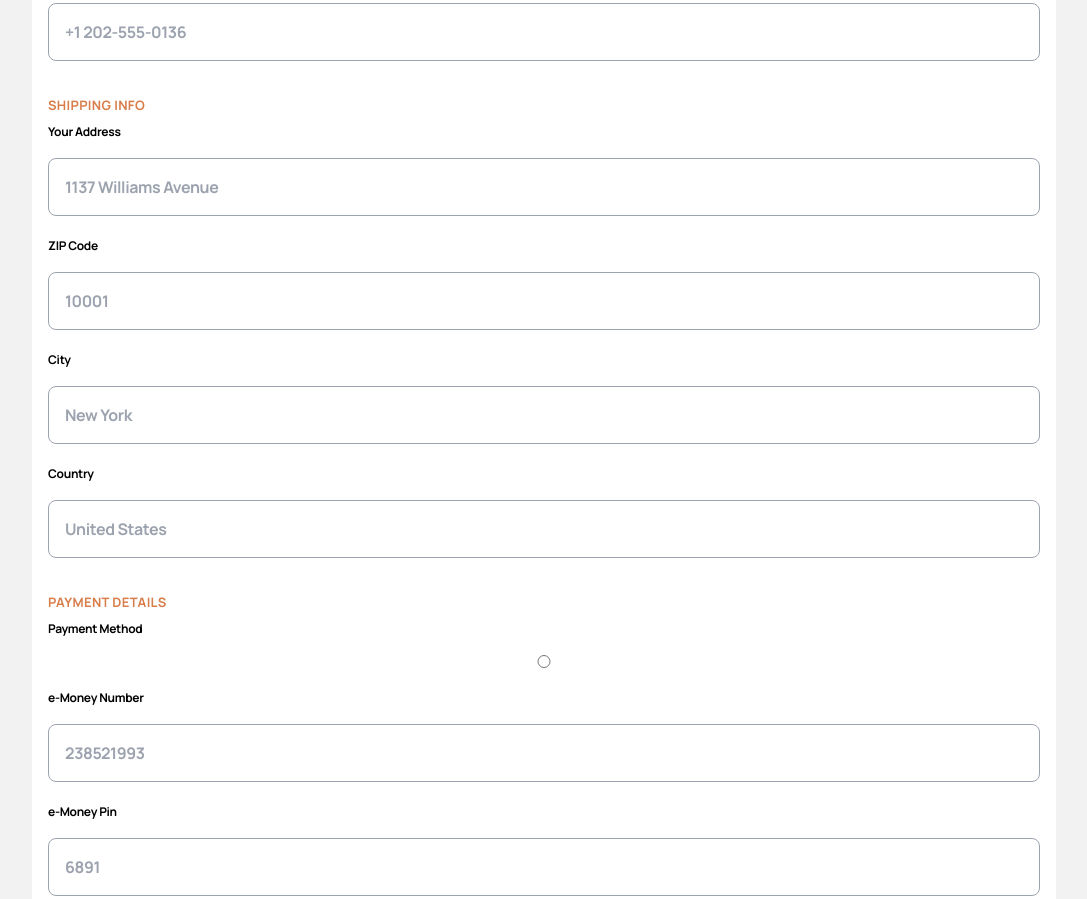
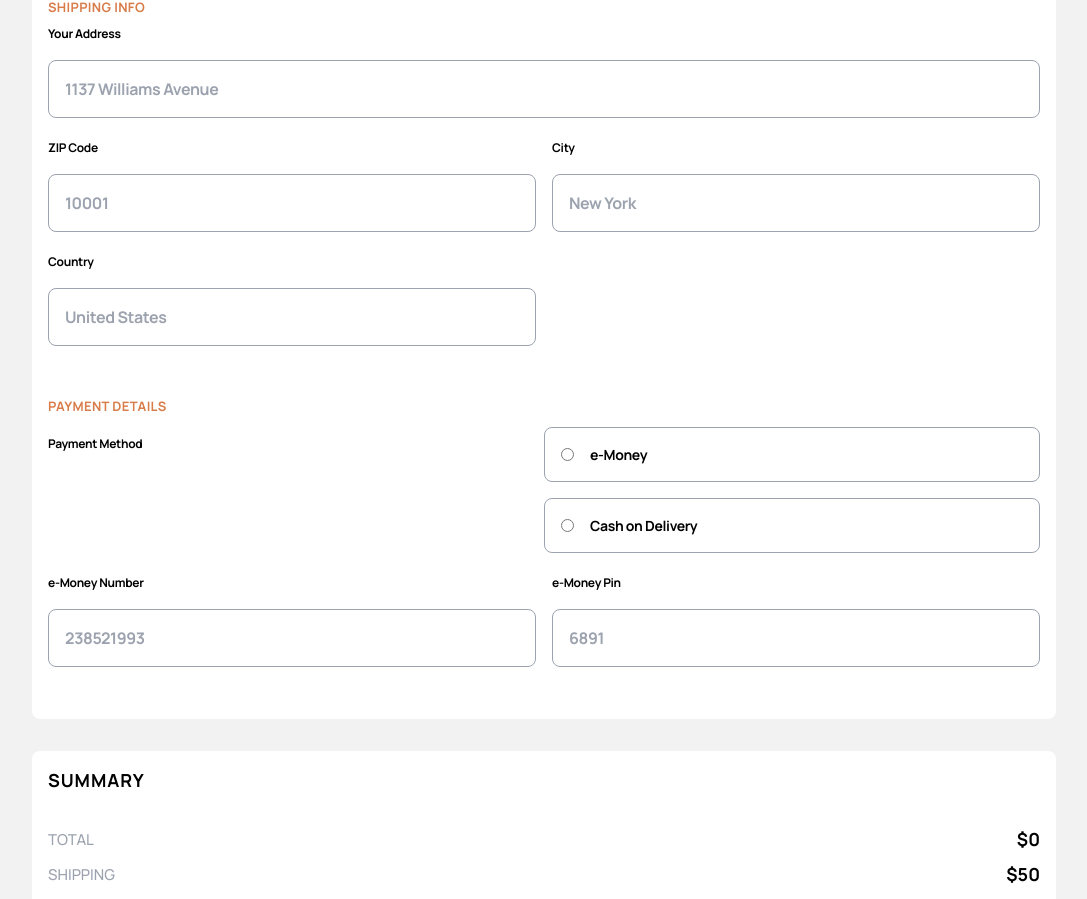
Before and after one commit to lemreyes/audiophile, a Next.js app: page /Checkout in a window 1280 px wide. Shown: the part 553-1452 px from the top of the page, without its empty margins (96-1183 px from the left). Built offline with nearby package versions, Linux system fonts and the light colour scheme.

Commit message:
Checkout tablet layout

```diff
--- a/src/app/Checkout/page.tsx
+++ b/src/app/Checkout/page.tsx
@@ -37,6 +37,8 @@ export default function CheckoutPage() {
               <h2 className="text-accent text-[13px] font-bold tracking-wide leading-[25px] mt-8 uppercase">
                 Billing Details
               </h2>
+              <div className="tablet:grid tablet:grid-cols-2 tablet:grid-rows-2 tablet:gap-x-4">
+                <div className="tablet:col-start-1 row-start-1">
                   <label
                     htmlFor="name"
                     className="mt-4 text-[12px] font-bold tracking-tight"
@@ -50,6 +52,8 @@ export default function CheckoutPage() {
                     className="block w-full mt-4 mb-4 p-4 rounded-lg border border-gray-400 text-14px font-bold tracking-tight"
                     placeholder="Alexei Ward"
                   />
+                </div>
+                <div className="tablet:col-start-2 tablet:row-start-1">
                   <label
                     htmlFor="email"
                     className="mt-4 text-[12px] font-bold tracking-tight"
@@ -63,6 +67,8 @@ export default function CheckoutPage() {
                     className="block w-full mt-4 mb-4 p-4 rounded-lg border border-gray-400 text-14px font-bold tracking-tight"
                     placeholder="alexei@mail.com"
                   />
+                </div>
+                <div>
                   <label
                     htmlFor="number"
                     className="mt-4 text-[12px] font-bold tracking-tight"
@@ -77,10 +83,14 @@ export default function CheckoutPage() {
                     placeholder="+1 202-555-0136"
                   />
                 </div>
+              </div>
+            </div>
             <div>
               <h2 className="text-accent text-[13px] font-bold tracking-wide leading-[25px] mt-8 uppercase">
                 Shipping Info
               </h2>
+              <div className="tablet:grid tablet:grid-cols-2 tablet:grid-rows-3 tablet:gap-x-4">
+                <div className="tablet:col-span-2">
                   <label
                     htmlFor="address"
                     className="mt-4 text-[12px] font-bold tracking-tight"
@@ -94,6 +104,8 @@ export default function CheckoutPage() {
                     className="block w-full mt-4 mb-4 p-4 rounded-lg border border-gray-400 text-14px font-bold tracking-tight"
                     placeholder="1137 Williams Avenue"
                   />
+                </div>
+                <div>
                   <label
                     htmlFor="zip"
                     className="mt-4 text-[12px] font-bold tracking-tight"
@@ -107,6 +119,8 @@ export default function CheckoutPage() {
                     className="block w-full mt-4 mb-4 p-4 rounded-lg border border-gray-400 text-14px font-bold tracking-tight"
                     placeholder="10001"
                   />
+                </div>
+                <div>
                   <label
                     htmlFor="city"
                     className="mt-4 text-[12px] font-bold tracking-tight"
@@ -120,6 +134,8 @@ export default function CheckoutPage() {
                     className="block w-full mt-4 mb-4 p-4 rounded-lg border border-gray-400 text-14px font-bold tracking-tight"
                     placeholder="New York"
                   />
+                </div>
+                <div>
                   <label
                     htmlFor="country"
                     className="mt-4 text-[12px] font-bold tracking-tight"
@@ -134,23 +150,56 @@ export default function CheckoutPage() {
                     placeholder="United States"
                   />
                 </div>
+              </div>
+            </div>
             <div>
               <h2 className="text-accent text-[13px] font-bold tracking-wide leading-[25px] mt-8 uppercase">
                 Payment Details
               </h2>
+              <div className="tablet:grid tablet:grid-cols-2 tablet:grid-rows-2 tablet:gap-4">
+                <div className="tablet:col-span-2">
+                  <div className="tablet:grid tablet:grid-cols-2">
                     <label
-                htmlFor="paymentMethod"
-                className="mt-4 text-[12px] font-bold tracking-tight"
+                      htmlFor=""
+                      className="mt-4 text-[12px] font-bold tracking-tight tablet:row-span-2"
                     >
                       Payment Method
                     </label>
+                    <div className="mt-2 flex flex-row items-center gap-x-4 border border-gray-400 rounded-lg px-4 py-1">
                       <input
                         type="radio"
                         name="paymentMethod"
-                id="paymentMethod"
-                className="block w-full mt-4 mb-4 p-4 rounded-lg border border-gray-400 text-14px font-bold tracking-tight"
-                placeholder="1137 Williams Avenue"
+                        id="e-Money"
+                        className="mt-4 mb-4 p-4 rounded-lg border border-gray-400 text-14px font-bold tracking-tight"
+                        placeholder=""
+                        value="e-Money"
                       />
+                      <label
+                        htmlFor="e-Money"
+                        className="text-[14px] font-bold tracking-tight"
+                      >
+                        e-Money
+                      </label>
+                    </div>
+                    <div className="mt-4 flex flex-row items-center gap-x-4 border border-gray-400 rounded-lg px-4 py-1">
+                      <input
+                        type="radio"
+                        name="paymentMethod"
+                        id="cod"
+                        className="mt-4 mb-4 p-4 rounded-lg border border-gray-400 text-14px font-bold tracking-tight"
+                        placeholder=""
+                        value="cod"
+                      />
+                      <label
+                        htmlFor="cod"
+                        className="text-[14px] font-bold tracking-tight"
+                      >
+                        Cash on Delivery
+                      </label>
+                    </div>
+                  </div>
+                </div>
+                <div className="mt-8 tablet:mt-0 tablet:col-start-1 tablet:row-start-2">
                   <label
                     htmlFor="emoneyNumber"
                     className="mt-4 text-[12px] font-bold tracking-tight"
@@ -164,6 +213,8 @@ export default function CheckoutPage() {
                     className="block w-full mt-4 mb-4 p-4 rounded-lg border border-gray-400 text-14px font-bold tracking-tight"
                     placeholder="238521993"
                   />
+                </div>
+                <div className="tablet:col-start-2 tablet:row-start-2">
                   <label
                     htmlFor="emoneyPin"
                     className="mt-4 text-[12px] font-bold tracking-tight"
@@ -177,6 +228,8 @@ export default function CheckoutPage() {
                     className="block w-full mt-4 mb-4 p-4 rounded-lg border border-gray-400 text-14px font-bold tracking-tight"
                     placeholder="6891"
                   />
+                </div>
+              </div>
             </div>
           </form>
         </section>
```
Lines whose indentation alone changed are shown as unchanged.
